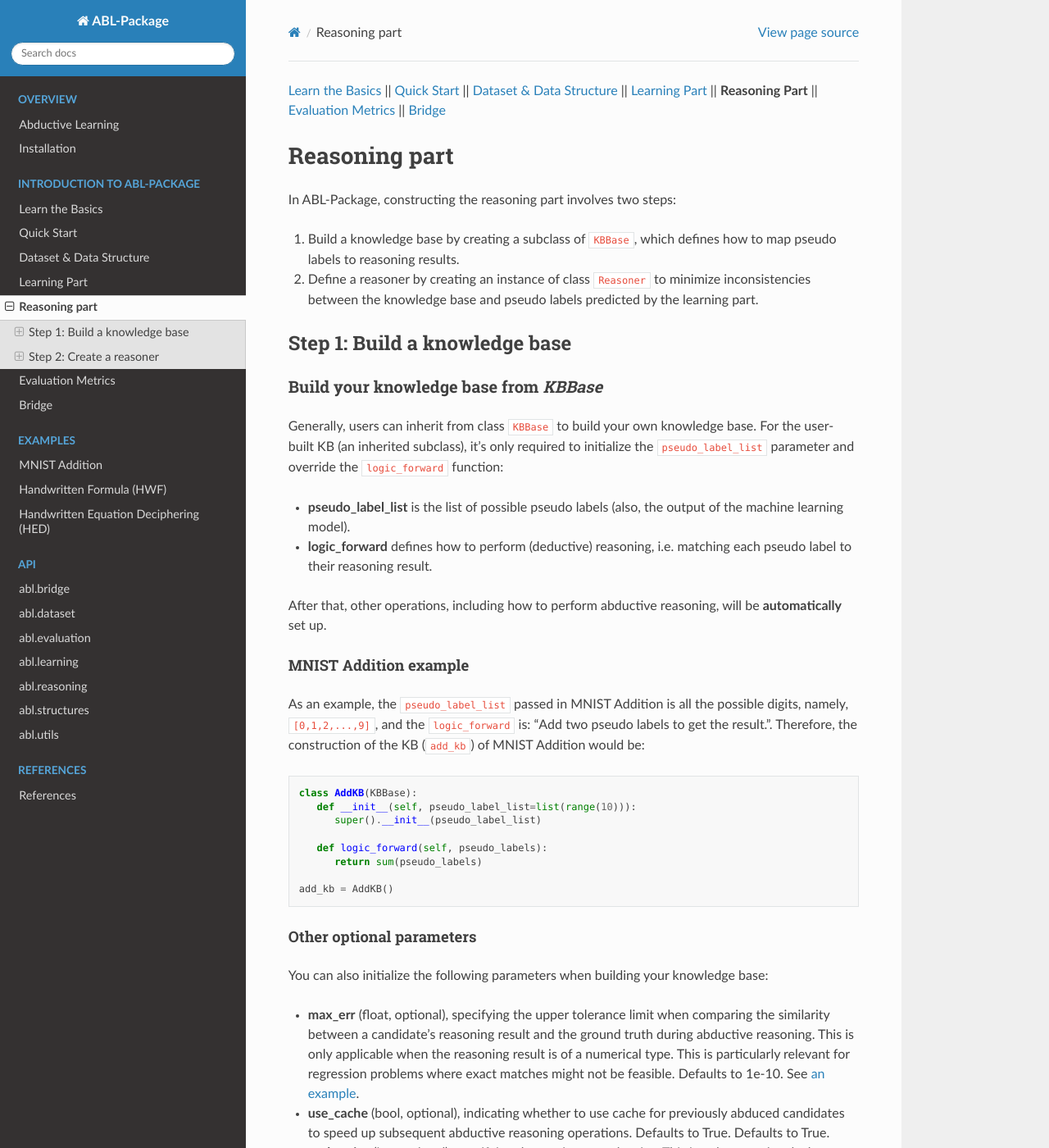
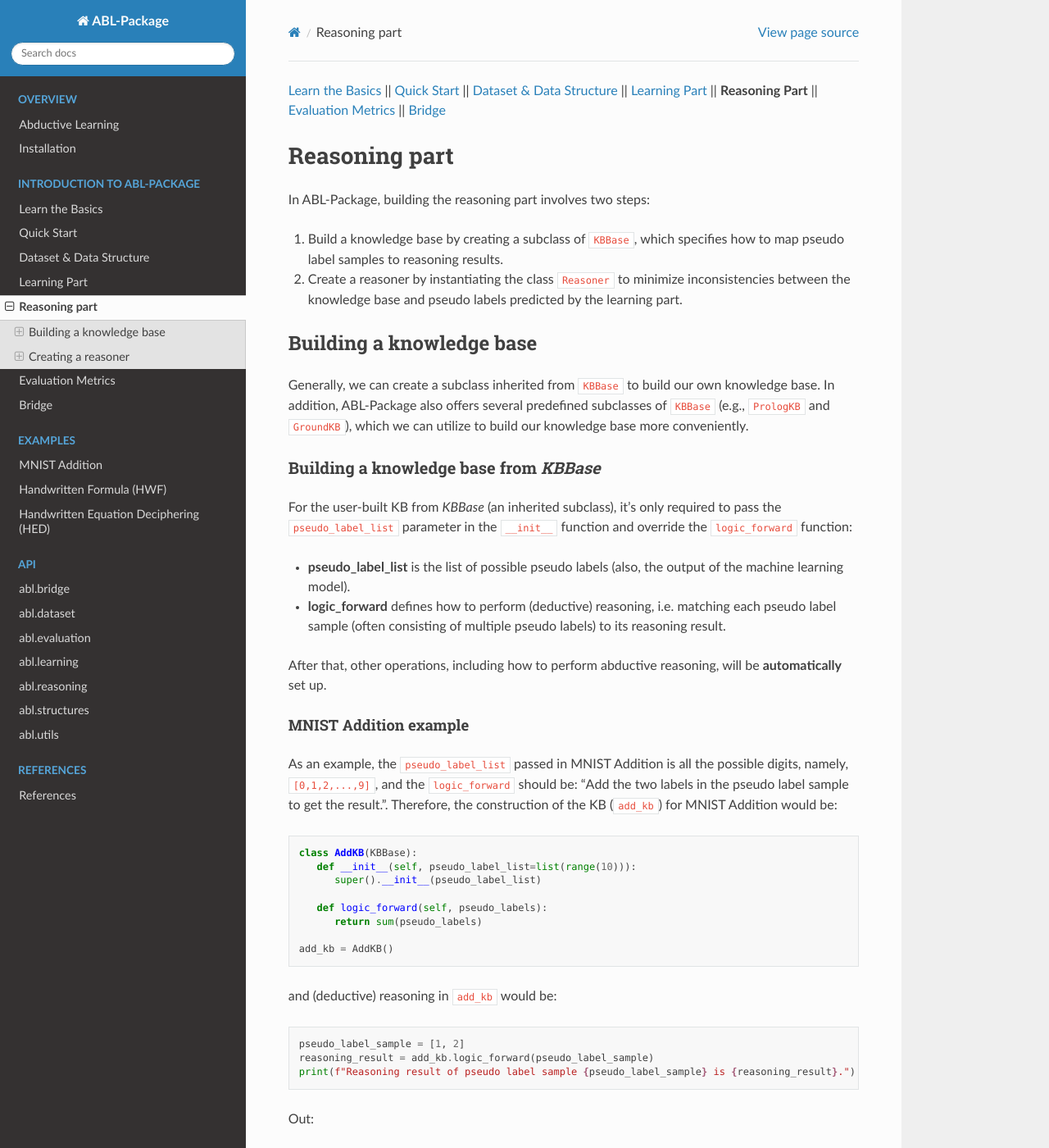
Before and after one commit to AbductiveLearning/ABLkit, a Sphinx documentation site: the page built from docs/Intro/Reasoning.rst, in a window 1280 px wide and 1400 px high. Shown: the whole window at 82% size. Built offline with Sphinx 7.4.7 and the Read the Docs theme 2.0.0, drawn with Linux system fonts in a browser that asks for light colours; some of the changed text lies outside the part shown.

Commit message:
[DOC] resolve some comments

```diff
--- a/docs/Examples/MNISTAdd.rst
+++ b/docs/Examples/MNISTAdd.rst
@@ -11,5 +11,9 @@
 
 The ``gt_pseudo_label`` is only used to test the performance of the machine learning model and is not used in the training phase.
 
+In the Abductive Learning framework, the inference process is as follows:
+
+.. image:: ../img/image_2.jpg
+   :width: 700px
 
 [1] Robin Manhaeve, Sebastijan Dumancic, Angelika Kimmig, Thomas Demeester, and Luc De Raedt. Deepproblog: Neural probabilistic logic programming. In Advances in Neural Information Processing Systems 31 (NeurIPS), pages 3749-3759.2018.
--- a/docs/Intro/Reasoning.rst
+++ b/docs/Intro/Reasoning.rst
@@ -10,29 +10,34 @@
 Reasoning part
 ===============
 
-In ABL-Package, constructing the reasoning part involves two steps:
+In ABL-Package, building the reasoning part involves two steps:
 
 1. Build a knowledge base by creating a subclass of ``KBBase``, which
-   defines how to map pseudo labels to reasoning results.
-2. Define a reasoner by creating an instance of class ``Reasoner``
+   specifies how to map pseudo label samples to reasoning results.
+2. Create a reasoner by instantiating the class ``Reasoner``
    to minimize inconsistencies between the knowledge base and pseudo
    labels predicted by the learning part.
 
-Step 1: Build a knowledge base
-------------------------------
+Building a knowledge base
+-------------------------
 
-Build your knowledge base from `KBBase`
+Generally, we can create a subclass inherited from ``KBBase`` to build our own
+knowledge base. In addition, ABL-Package also offers several predefined
+subclasses of ``KBBase`` (e.g., ``PrologKB`` and ``GroundKB``),
+which we can utilize to build our knowledge base more conveniently.
+
+Building a knowledge base from `KBBase`
 ~~~~~~~~~~~~~~~~~~~~~~~~~~~~~~~~~~~~~~~
 
-Generally, users can inherit from class ``KBBase`` to build your own
-knowledge base. For the user-built KB (an inherited subclass), it's only
-required to initialize the ``pseudo_label_list`` parameter
+For the user-built KB from `KBBase` (an inherited subclass), it's only
+required to pass the ``pseudo_label_list`` parameter in the ``__init__`` function
 and override the ``logic_forward`` function:
 
 -  **pseudo_label_list** is the list of possible pseudo labels (also,
    the output of the machine learning model).
 -  **logic_forward** defines how to perform (deductive) reasoning,
-   i.e. matching each pseudo label to their reasoning result.
+   i.e. matching each pseudo label sample (often consisting of multiple
+   pseudo labels) to its reasoning result.
 
 After that, other operations, including how to perform abductive
 reasoning, will be **automatically** set up.
@@ -42,8 +47,8 @@ MNIST Addition example
 
 As an example, the ``pseudo_label_list`` passed in MNIST Addition is all the
 possible digits, namely, ``[0,1,2,...,9]``, and the ``logic_forward``
-is: “Add two pseudo labels to get the result.”. Therefore, the
-construction of the KB (``add_kb``) of MNIST Addition would be:
+should be: “Add the two labels in the pseudo label sample to get the result.”. Therefore, the
+construction of the KB (``add_kb``) for MNIST Addition would be:
 
 .. code:: python
 
@@ -56,42 +61,61 @@ construction of the KB (``add_kb``) of MNIST Addition would be:
 
    add_kb = AddKB()
 
+and (deductive) reasoning in ``add_kb`` would be:
+
+.. code:: python
+
+   pseudo_label_sample = [1, 2]
+   reasoning_result = add_kb.logic_forward(pseudo_label_sample)
+   print(f"Reasoning result of pseudo label sample {pseudo_label_sample} is {reasoning_result}.")
+
+Out:
+
+.. code:: none
+   :class: code-out
+
+   Reasoning result of pseudo label sample [1, 2] is 3
+
 .. _other-par:
 
 Other optional parameters
 ^^^^^^^^^^^^^^^^^^^^^^^^^
 
-You can also initialize the following parameters when building your
+We can also pass the following parameters in the ``__init__`` function when building our
 knowledge base:
 
 -  **max_err** (float, optional), specifying the upper tolerance limit
-   when comparing the similarity between a candidate's reasoning result
+   when comparing the similarity between a pseudo label sample's reasoning result
    and the ground truth during abductive reasoning. This is only
    applicable when the reasoning result is of a numerical type. This is
    particularly relevant for regression problems where exact matches
    might not be feasible. Defaults to 1e-10. See :ref:`an example <kb-abd-2>`.
--  **use_cache** (bool, optional), indicating whether to use cache for
-   previously abduced candidates to speed up subsequent abductive
-   reasoning operations. Defaults to True. Defaults to True.
+-  **use_cache** (bool, optional), indicating whether to use cache to store
+   previous candidates (pseudo label samples generated from abductive reasoning)
+   to speed up subsequent abductive reasoning operations. Defaults to True.
+   For more information of abductive reasoning, please refer to :ref:`this <kb-abd>`.
 -  **cache_size** (int, optional), specifying the maximum cache
    size. This is only operational when ``use_cache`` is set to True.
    Defaults to 4096.
 
-Diverse choices for building knowledge base
-~~~~~~~~~~~~~~~~~~~~~~~~~~~~~~~~~~~~~~~~~~~
+Building a knowledge base from Prolog file
+~~~~~~~~~~~~~~~~~~~~~~~~~~~~~~~~~~~~~~~~~~
 
-In addition to building your own knowledge base through inheriting from class
-``KBBase``, ABL-Package also offers several predefined subclasses of ``KBBase``,
-which you can utilize to construct your knowledge base more conveniently.
+When aiming to leverage knowledge base from an external Prolog file
+(which contains how to perform reasoning), we can directly create an
+instance of class ``PrologKB``. Upon instantiation of
+``PrologKB``, we are required to pass the ``pseudo_label_list`` (same as ``KBBase``)
+and ``pl_file`` (the Prolog file) in the ``__init__`` function.
 
-Build your Knowledge base from Prolog file
-^^^^^^^^^^^^^^^^^^^^^^^^^^^^^^^^^^^^^^^^^^
+.. admonition:: What is a Prolog file?
 
-For users aiming to leverage knowledge base from an external Prolog file
-(which contains how to perform reasoning), they can directly create an
-instance of class ``PrologKB``. Specifically, upon instantiation of
-``PrologKB``, users are required to provide the ``pseudo_label_list``
-and ``pl_file`` (the Prolog file).
+   A Prolog file is a script or source code file written in the Prolog language,
+   which is a logic programming language where the logic is expressed in terms of
+   relations, and represented as facts (basic assertions about some world) and
+   rules (logical statements that describe the relationships between facts).
+   A computation is initiated by running a query over these relations.
+   Prolog files typically have the extension ``.pl``. See some Prolog examples
+   in `SWISH <https://swish.swi-prolog.org/>`_.
 
 After the instantiation, other operations, including how to perform
 abductive reasoning, will also be **automatically** set up.
@@ -101,13 +125,13 @@ abductive reasoning, will also be **automatically** set up.
    Note that to use the default logic forward and abductive reasoning
    methods in this class, the Prolog (.pl) file should contain a rule
    with a strict format: ``logic_forward(Pseudo_labels, Res).``
-   Otherwise, users might have to override ``logic_forward`` and
+   Otherwise, we might have to override ``logic_forward`` and
    ``get_query_string`` to allow for more adaptable usage.
 
 MNIST Addition example (cont.)
-"""""""""""""""""""""""""""""""
+^^^^^^^^^^^^^^^^^^^^^^^^^^^^^^
 
-As an example, one can first write a Prolog file for the MNIST Addition
+As an example, we can first write a Prolog file for the MNIST Addition
 example as the following code, and then save it as ``add.pl``.
 
 .. code:: prolog
@@ -120,13 +144,12 @@ Afterwards, the construction of knowledge base from Prolog file
 
 .. code:: python
 
-   add_prolog_kb = PrologKB(pseudo_label_list=list(range(10)),
-                            pl_file="add.pl")
+   add_prolog_kb = PrologKB(pseudo_label_list=list(range(10)), pl_file="add.pl")
 
-Build your Knowledge base with GKB from ``GroundKB``
-^^^^^^^^^^^^^^^^^^^^^^^^^^^^^^^^^^^^^^^^^^^^^^^^^^^^
+Building a knowledge base with GKB from ``GroundKB``
+~~~~~~~~~~~~~~~~~~~~~~~~~~~~~~~~~~~~~~~~~~~~~~~~~~~~
 
-Users can also inherit from class ``GroundKB`` to build their own
+We can also inherit from class ``GroundKB`` to build our own
 knowledge base. In this way, the knowledge built will have a Ground KB
 (GKB).
 
@@ -137,19 +160,19 @@ knowledge base. In this way, the knowledge built will have a Ground KB
    result. The key advantage of having a Ground KB is that it may
    accelerate abductive reasoning.
 
-``GroundKB`` is a subclass of ``GKBBase``. Similar to ``KBBase``, users
-are required to initialize the ``pseudo_label_list`` parameter and
+``GroundKB`` is a subclass of ``GKBBase``. Similar to ``KBBase``, we
+are required to pass the ``pseudo_label_list`` parameter in the ``__init__`` function and
 override the ``logic_forward`` function, and are allowed to pass other
-:ref:`optional parameters <other-par>`. Additionally, users are required initialize the
-``GKB_len_list`` parameter.
+:ref:`optional parameters <other-par>`. Additionally, we are required pass the
+``GKB_len_list`` parameter in the ``__init__`` function.
 
--  **GKB_len_list** is the list of possible lengths of pseudo label.
+-  **GKB_len_list** is the list of possible lengths for a pseudo label sample.
 
 After that, other operations, including auto-construction of GKB, and
 how to perform abductive reasoning, will be **automatically** set up.
 
 MNIST Addition example (cont.)
-"""""""""""""""""""""""""""""""
+^^^^^^^^^^^^^^^^^^^^^^^^^^^^^^
 
 As an example, the ``GKB_len_list`` for MNIST Addition should be ``[2]``,
 since all pseudo labels in the example consist of two digits. Therefore,
@@ -172,19 +195,19 @@ and whether an extra parameter ``GKB_len_list`` is passed.
 
 .. _kb-abd:
 
-Perform abductive reasoning in your knowledge base
-~~~~~~~~~~~~~~~~~~~~~~~~~~~~~~~~~~~~~~~~~~~~~~~~~~
+Performing abductive reasoning in the knowledge base
+~~~~~~~~~~~~~~~~~~~~~~~~~~~~~~~~~~~~~~~~~~~~~~~~~~~~
 
 As mentioned in :ref:`What is Abductive Reasoning? <abd>`, abductive reasoning
-enables the inference of candidate pseudo labels as potential
+enables the inference of candidates (which are pseudo label samples) as potential
 explanations for the reasoning result. Also, in Abductive Learning where
-an observation (a pseudo label predicted by the learning part) is
+an observation (a pseudo label sample predicted by the learning part) is
 available, we aim to let the candidate do not largely revise the
-previously identified pseudo label.
+previously identified pseudo label sample.
 
 ``KBBase`` (also, ``GroundKB`` and ``PrologKB``) implement the method
 ``abduce_candidates(pseudo_label, y, max_revision_num, require_more_revision)``
-for conducting abductive reasoning, where the parameters are:
+for performing abductive reasoning, where the parameters are:
 
 -  **pseudo_label**, the pseudo label sample to be revised by abductive
    reasoning, usually generated by the learning part.
@@ -192,13 +215,13 @@ for conducting abductive reasoning, where the parameters are:
    returned candidates should be compatible with it.
 -  **max_revision_num**, an int value specifying the upper limit on the
    number of revised labels for each sample.
--  **require_more_revision**, an int value specifiying additional number
+-  **require_more_revision**, an int value specifying additional number
    of revisions permitted beyond the minimum required. (e.g., If we set
    it to 0, even if ``max_revision_num`` is set to a high value, the
    method will only output candidates with the minimum possible
    revisions.)
 
-And it return a list of candidates (i.e., revised pseudo labels) that
+And it return a list of candidates (i.e., revised pseudo label samples) that
 are all compatible with ``y``.
 
 MNIST Addition example (cont.)
@@ -240,29 +263,29 @@ be higher, hence the candidates returned would be:
 | [1,1]            | 11    | 1                    | 0                        | [[1,9], [9,1]] |
 +------------------+-------+----------------------+--------------------------+----------------+
 
-Step 2: Create a reasoner
--------------------------
+Creating a reasoner
+-------------------
 
-After building your knowledge base, the next step is defining a
+After building our knowledge base, the next step is creating a
 reasoner. Due to the indeterminism of abductive reasoning, there could
 be multiple candidates compatible to the knowledge base. When this
 happens, reasoner can minimize inconsistencies between the knowledge
 base and pseudo labels predicted by the learning part, and then return **only
 one** candidate which has highest consistency.
 
-You can create a reasoner simply by defining an instance of class
-``Reasoner`` and passing your knowledge base as an parameter. As an
+We can create a reasoner simply by instantiating class
+``Reasoner`` and passing our knowledge base as an parameter. As an
 example for MNIST Addition, the reasoner definition would be:
 
 .. code:: python
 
    reasoner_add = Reasoner(kb_add)
 
-When instantiating, besides the required knowledge base, you may also
+When instantiating, besides the required knowledge base, we may also
 specify:
 
 -  **max_revision** (int or float, optional), specifies the upper limit
-   on the number of revisions for each data sample when performing
+   on the number of revisions for each sample when performing
    :ref:`abductive reasoning in the knowledge base <kb-abd>`. If float, denotes the
    fraction of the total length that can be revised. A value of -1
    implies no restriction on the number of revisions. Defaults to -1.
@@ -270,8 +293,8 @@ specify:
    number of revisions permitted beyond the minimum required when
    performing :ref:`abductive reasoning in the knowledge base <kb-abd>`. Defaults to
    0.
--  **use_zoopt** (bool, optional), indicating whether to use `ZOOpt library <https://github.com/polixir/ZOOpt>`_.
-   It is a library for zeroth-order optimization that can be used to
+-  **use_zoopt** (bool, optional), indicating whether to use the `ZOOpt library <https://github.com/polixir/ZOOpt>`_,
+   which is a library for zeroth-order optimization that can be used to
    accelerate consistency minimization. Defaults to False.
 -  **dist_func** (str, optional), specifying the distance function to be
    used when determining consistency between your prediction and
--- /dev/null
+++ b/docs/_static/custom.css
@@ -0,0 +1,3 @@
+div.code-out > div.highlight > pre {
+    background-color: #d3effd !important;
+}
--- a/docs/conf.py
+++ b/docs/conf.py
@@ -48,6 +48,8 @@ pygments_style = "default"
 
 html_theme = "sphinx_rtd_theme"
 html_theme_options = {"display_version": True}
+html_static_path = ['_static']
+html_css_files = ['custom.css']
 # html_theme_path = ["../.."]
 # html_logo = "demo/static/logo-wordmark-light.svg"
 # html_show_sourcelink = True
```
Also changed, not shown: other parts of docs/Examples/MNISTAdd.rst (+1 -1 lines), docs/Intro/Basics.rst (+15 -14 lines), docs/Intro/Quick-Start.rst (+9 -9 lines), 2 other files.
